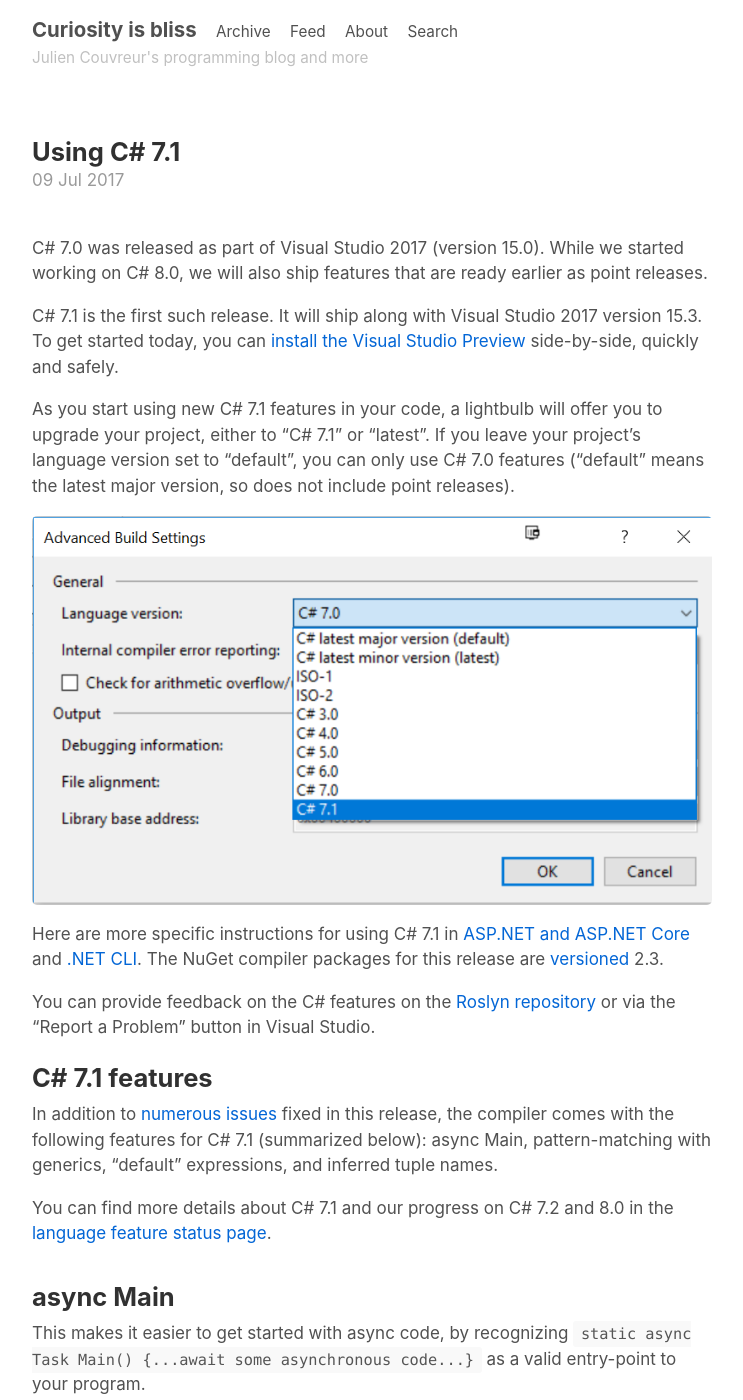
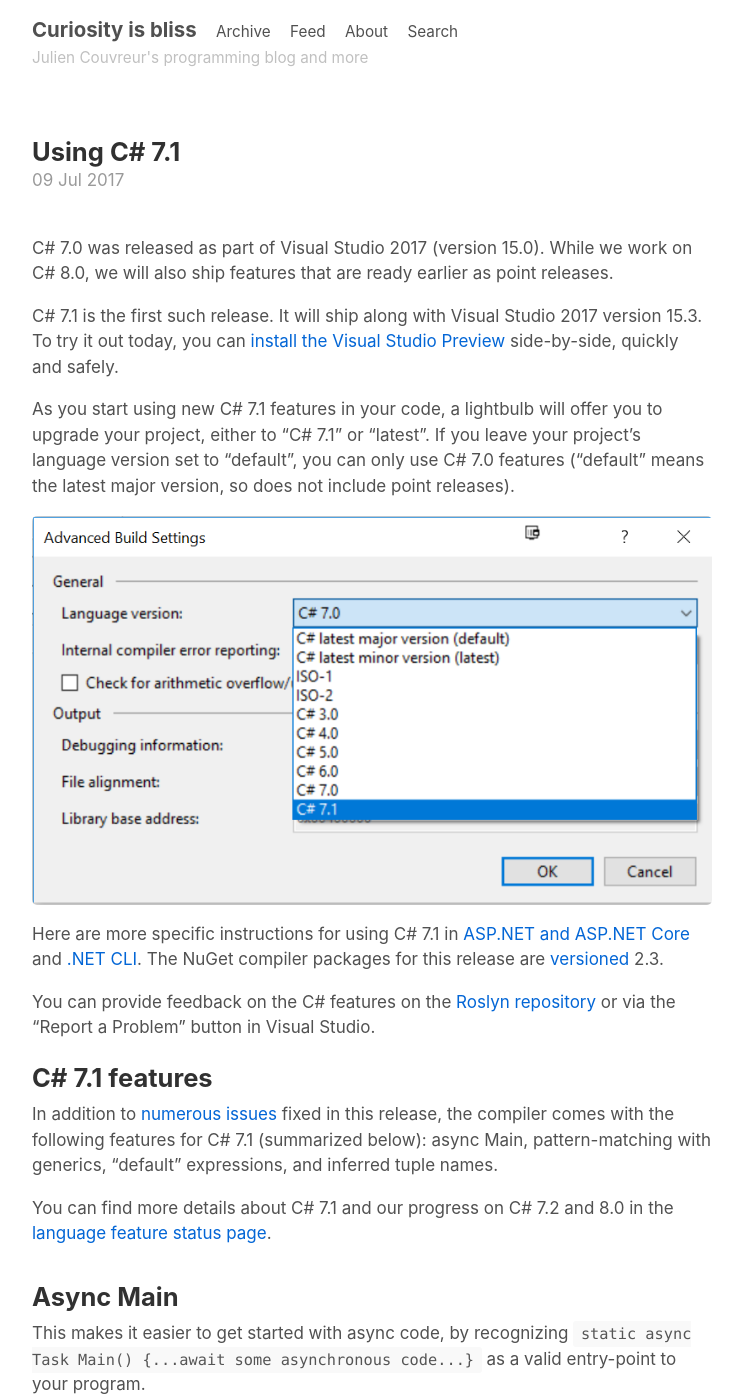
Before and after one commit to jcouv/jcouv.github.io, a Jekyll site: the page built from _posts/2017-07-09-using-Csharp-7.1.md, in a window 1280 px wide and 1400 px high. Shown: the whole window, without its empty margins (268-1011 px from the left). Built offline with Jekyll 4.4.1, drawn with Linux system fonts in a browser that asks for light colours; comment, search, counter and statistics services are not loaded; some of the changed text lies outside the part shown.

```diff
--- a/_posts/2017-07-09-using-Csharp-7.1.md
+++ b/_posts/2017-07-09-using-Csharp-7.1.md
@@ -3,9 +3,9 @@
 title: 'Using C# 7.1'
 ---
 
-C# 7.0 was released as part of Visual Studio 2017 (version 15.0). While we started working on C# 8.0, we will also ship features that are ready earlier as point releases.
+C# 7.0 was released as part of Visual Studio 2017 (version 15.0). While we work on C# 8.0, we will also ship features that are ready earlier as point releases.
 
-C# 7.1 is the first such release. It will ship along with Visual Studio 2017 version 15.3. To get started today, you can [install the Visual Studio Preview](https://www.visualstudio.com/vs/preview/) side-by-side, quickly and safely.
+C# 7.1 is the first such release. It will ship along with Visual Studio 2017 version 15.3. To try it out today, you can [install the Visual Studio Preview](https://www.visualstudio.com/vs/preview/) side-by-side, quickly and safely.
 
 As you start using new C# 7.1 features in your code, a lightbulb will offer you to upgrade your project, either to "C# 7.1" or "latest". If you leave your project's language version set to "default", you can only use C# 7.0 features ("default" means the latest major version, so does not include point releases).
 
```
Also changed, not shown: other parts of _posts/2017-07-09-using-Csharp-7.1.md (+2 -2 lines).
